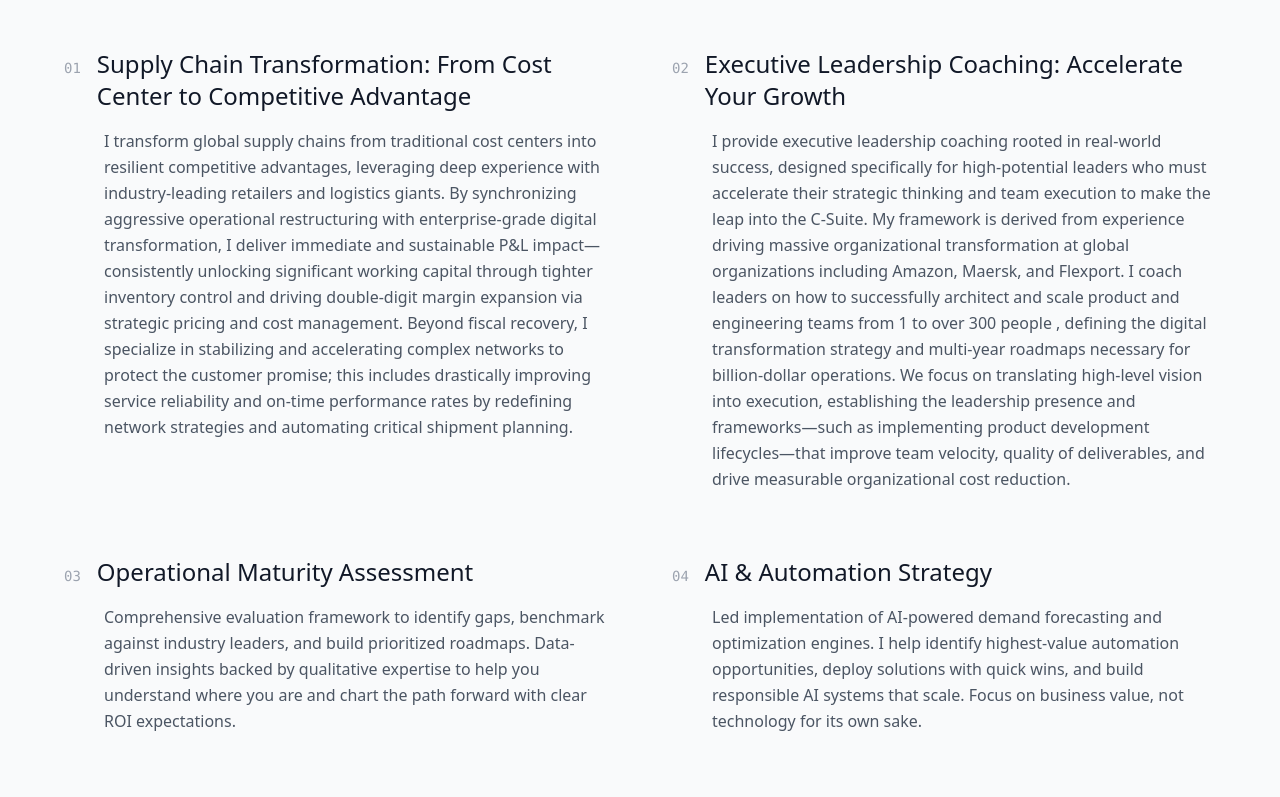
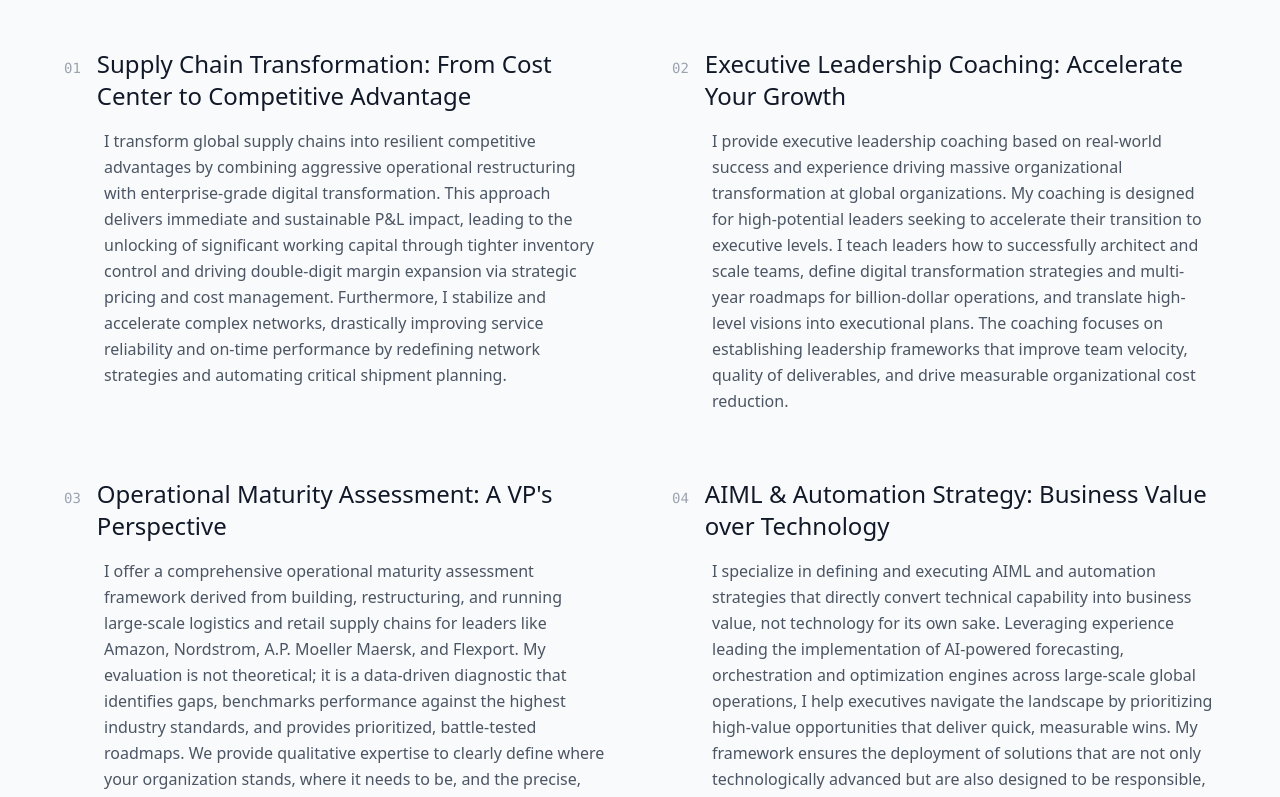
Before and after one commit to josealgara-design/josealgara-portfolio, a Next.js app: page / in a window 1280 px wide. Shown: the part 1080-1877 px from the top of the page. Built offline with nearby package versions, Linux system fonts and the light colour scheme.

Commit message:
Update page.js

```diff
--- a/app/page.js
+++ b/app/page.js
@@ -167,7 +167,7 @@ export default function Portfolio() {
                 <h3 className="text-2xl font-medium">Supply Chain Transformation: From Cost Center to Competitive Advantage</h3>
               </div>
               <p className="text-gray-600 leading-relaxed pl-10">
-                I transform global supply chains from traditional cost centers into resilient competitive advantages, leveraging deep experience with industry-leading retailers and logistics giants. By synchronizing aggressive operational restructuring with enterprise-grade digital transformation, I deliver immediate and sustainable P&L impact—consistently unlocking significant working capital through tighter inventory control and driving double-digit margin expansion via strategic pricing and cost management. Beyond fiscal recovery, I specialize in stabilizing and accelerating complex networks to protect the customer promise; this includes drastically improving service reliability and on-time performance rates by redefining network strategies and automating critical shipment planning.
+                I transform global supply chains into resilient competitive advantages by combining aggressive operational restructuring with enterprise-grade digital transformation. This approach delivers immediate and sustainable P&L impact, leading to the unlocking of significant working capital through tighter inventory control and driving double-digit margin expansion via strategic pricing and cost management. Furthermore, I stabilize and accelerate complex networks, drastically improving service reliability and on-time performance by redefining network strategies and automating critical shipment planning.
               </p>
             </div>
 
@@ -178,7 +178,7 @@ export default function Portfolio() {
                 <h3 className="text-2xl font-medium">Executive Leadership Coaching: Accelerate Your Growth</h3>
               </div>
               <p className="text-gray-600 leading-relaxed pl-10">
-                I provide executive leadership coaching rooted in real-world success, designed specifically for high-potential leaders who must accelerate their strategic thinking and team execution to make the leap into the C-Suite. My framework is derived from experience driving massive organizational transformation at global organizations including Amazon, Maersk, and Flexport. I coach leaders on how to successfully architect and scale product and engineering teams from 1 to over 300 people , defining the digital transformation strategy and multi-year roadmaps necessary for billion-dollar operations. We focus on translating high-level vision into execution, establishing the leadership presence and frameworks—such as implementing product development lifecycles—that improve team velocity, quality of deliverables, and drive measurable organizational cost reduction.
+                I provide executive leadership coaching based on real-world success and experience driving massive organizational transformation at global organizations. My coaching is designed for high-potential leaders seeking to accelerate their transition to executive levels. I teach leaders how to successfully architect and scale teams, define digital transformation strategies and multi-year roadmaps for billion-dollar operations, and translate high-level visions into executional plans. The coaching focuses on establishing leadership frameworks that improve team velocity, quality of deliverables, and drive measurable organizational cost reduction.
               </p>
             </div>
 
@@ -186,22 +186,20 @@ export default function Portfolio() {
             <div>
               <div className="flex items-baseline gap-4 mb-4">
                 <span className="text-sm text-gray-400 font-mono">03</span>
-                <h3 className="text-2xl font-medium">Operational Maturity Assessment</h3>
+                <h3 className="text-2xl font-medium">Operational Maturity Assessment: A VP's Perspective</h3>
               </div>
               <p className="text-gray-600 leading-relaxed pl-10">
-                Comprehensive evaluation framework to identify gaps, benchmark against industry leaders, and build prioritized roadmaps. Data-driven insights backed by qualitative expertise to help you understand where you are and chart the path forward with clear ROI expectations.
-              </p>
+                I offer a comprehensive operational maturity assessment framework derived from building, restructuring, and running large-scale logistics and retail supply chains for leaders like Amazon, Nordstrom, A.P. Moeller Maersk, and Flexport. My evaluation is not theoretical; it is a data-driven diagnostic that identifies gaps, benchmarks performance against the highest industry standards, and provides prioritized, battle-tested roadmaps. We provide qualitative expertise to clearly define where your organization stands, where it needs to be, and the precise, step-by-step path forward, complete with clear ROI expectations grounded in real-world transformation results.              </p>
             </div>
 
             {/* Service 4 */}
             <div>
               <div className="flex items-baseline gap-4 mb-4">
                 <span className="text-sm text-gray-400 font-mono">04</span>
-                <h3 className="text-2xl font-medium">AI & Automation Strategy</h3>
+                <h3 className="text-2xl font-medium">AIML & Automation Strategy: Business Value over Technology</h3>
               </div>
               <p className="text-gray-600 leading-relaxed pl-10">
-                Led implementation of AI-powered demand forecasting and optimization engines. I help identify highest-value automation opportunities, deploy solutions with quick wins, and build responsible AI systems that scale. Focus on business value, not technology for its own sake.
-              </p>
+                I specialize in defining and executing AIML and automation strategies that directly convert technical capability into business value, not technology for its own sake. Leveraging experience leading the implementation of AI-powered forecasting, orchestration and optimization engines across large-scale global operations, I help executives navigate the landscape by prioritizing high-value opportunities that deliver quick, measurable wins. My framework ensures the deployment of solutions that are not only technologically advanced but are also designed to be responsible, scalable AI systems that drive core organizational metrics, such as improved on-time delivery or optimized inventory control.              </p>
             </div>
           </div>
         </div>
```
